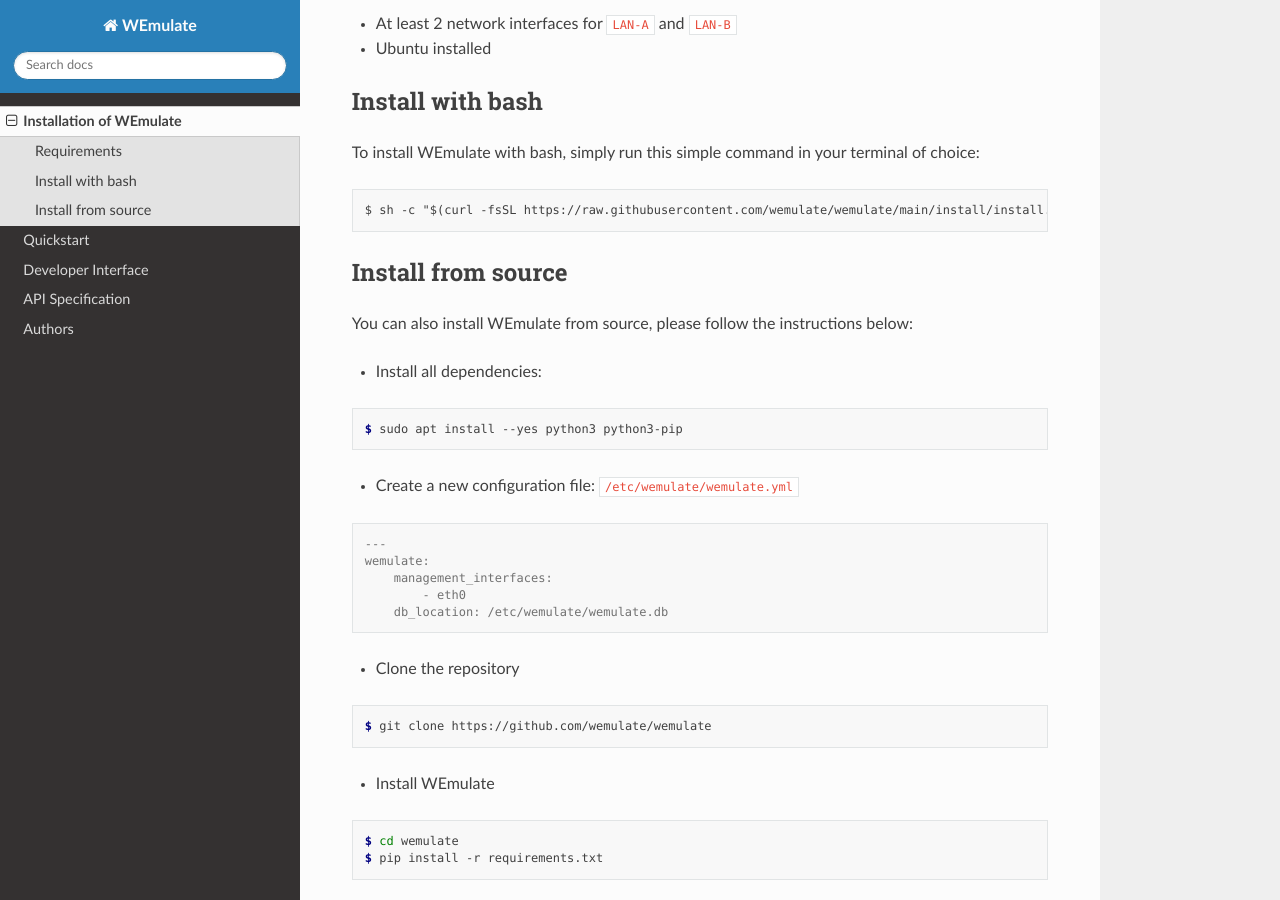
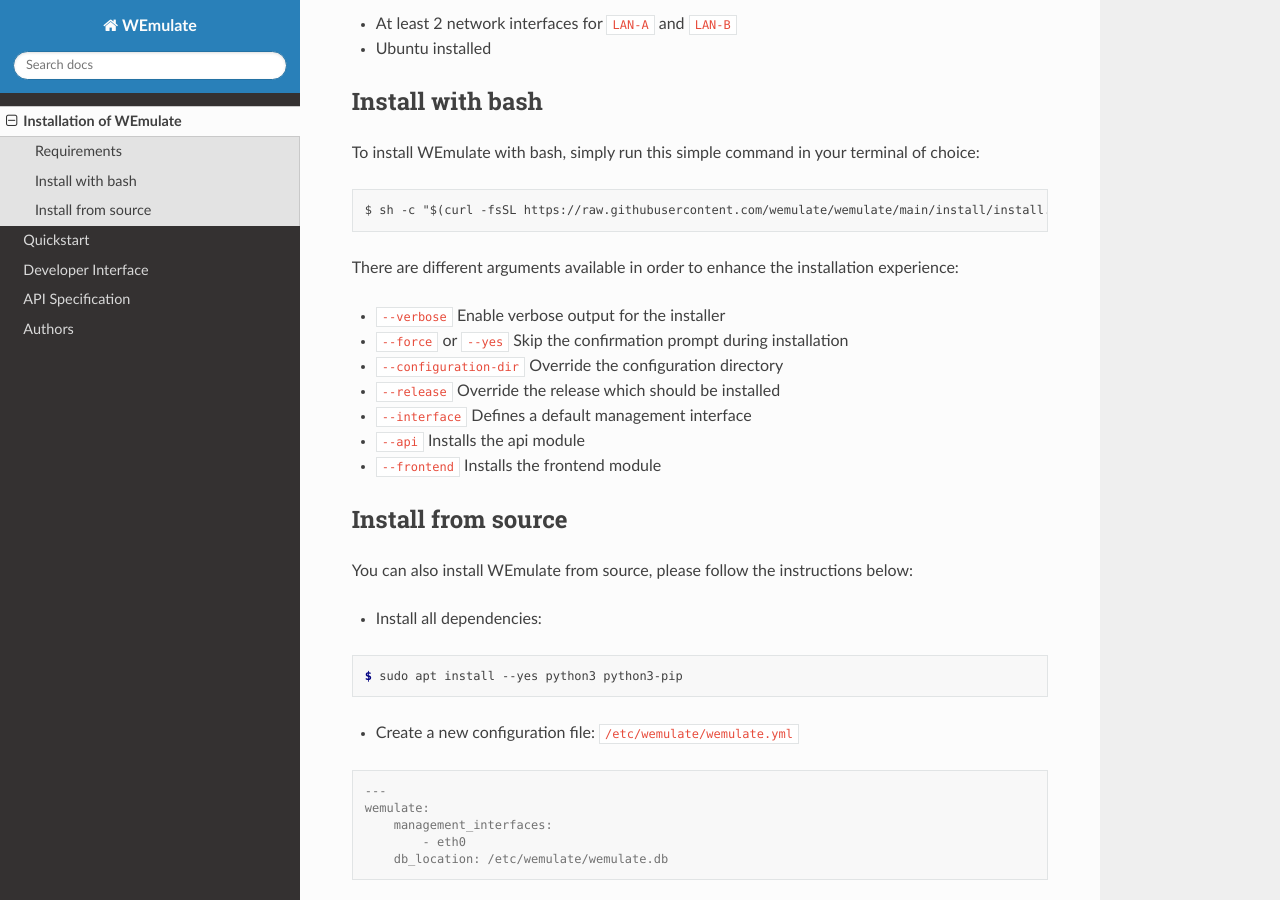
Before and after one commit to wemulate/wemulate, a Sphinx documentation site: the page built from docs/user/install.rst, in a window 1280 px wide and 900 px high, scrolled down 300 px. Built offline with Sphinx 7.4.7 and the Read the Docs theme 2.0.0, drawn with Linux system fonts in a browser that asks for light colours.

Commit message:
Update install information

```diff
--- a/docs/user/install.rst
+++ b/docs/user/install.rst
@@ -20,6 +20,15 @@
 
     $ sh -c "$(curl -fsSL https://raw.githubusercontent.com/wemulate/wemulate/main/install/install.sh)"
 
+There are different arguments available in order to enhance the installation experience:
+
+* ``--verbose`` Enable verbose output for the installer
+* ``--force`` or ``--yes`` Skip the confirmation prompt during installation
+* ``--configuration-dir`` Override the configuration directory
+* ``--release`` Override the release which should be installed
+* ``--interface`` Defines a default management interface
+* ``--api`` Installs the api module
+* ``--frontend`` Installs the frontend module
 
 Install from source
 **************************
```
